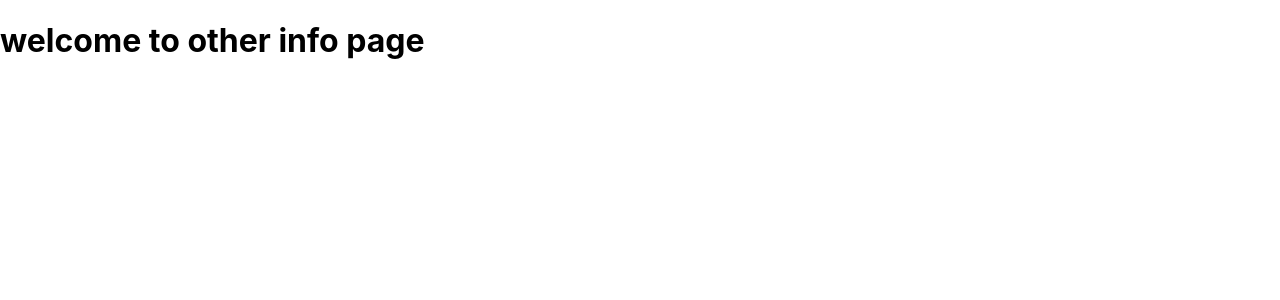
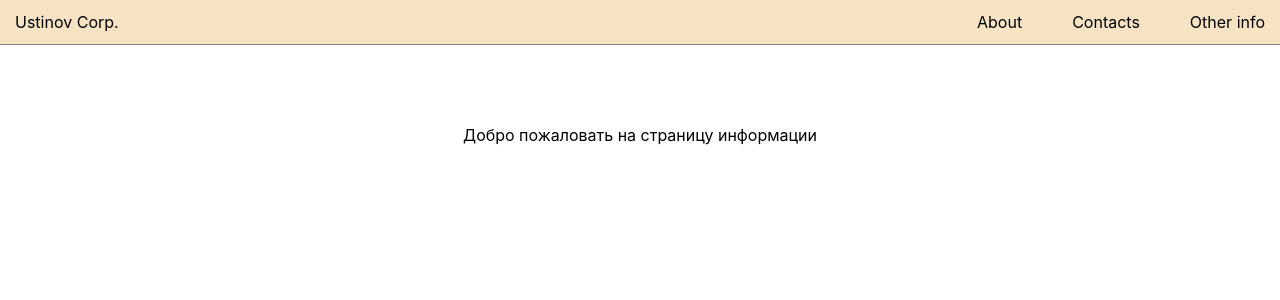
Before and after one commit to BossNumber1/allvis, a Next.js app in the folder app/: page /otherInfo in a window 1280 px wide. Shown: the top 300 px of the page. Built offline with nearby package versions, Linux system fonts and the light colour scheme.

Commit message:
Upgraded pages

```diff
--- a/app/pages/otherInfo/index.js
+++ b/app/pages/otherInfo/index.js
@@ -1,3 +1,9 @@
+import { MainLayout } from "../../components/MainLayout";
+
 export default function OtherInfo() {
-    return <h1>welcome to other info page</h1>;
+    return (
+        <MainLayout title="Информация">
+            Добро пожаловать на страницу информации
+        </MainLayout>
+    );
 }
```
Also changed, not shown: app/pages/about/index.js (+7 -1 lines), app/pages/contacts/index.js (+7 -1 lines).
